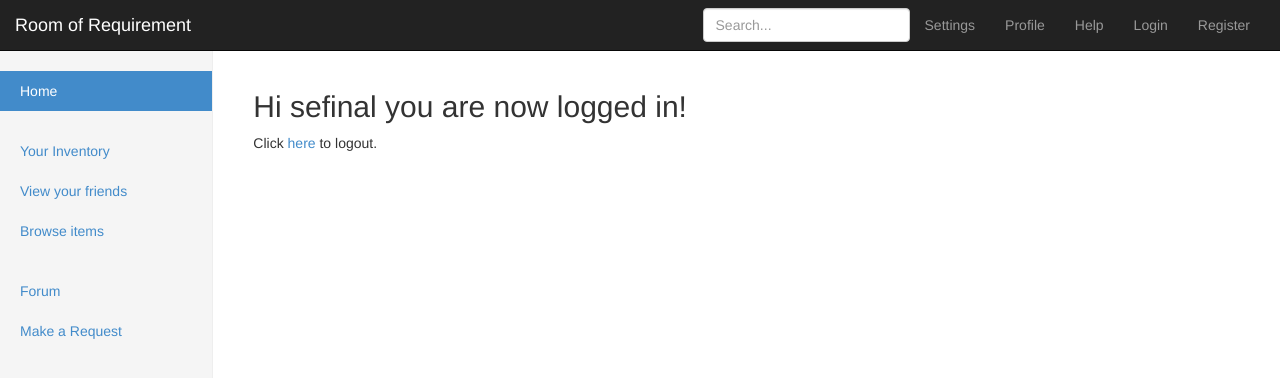
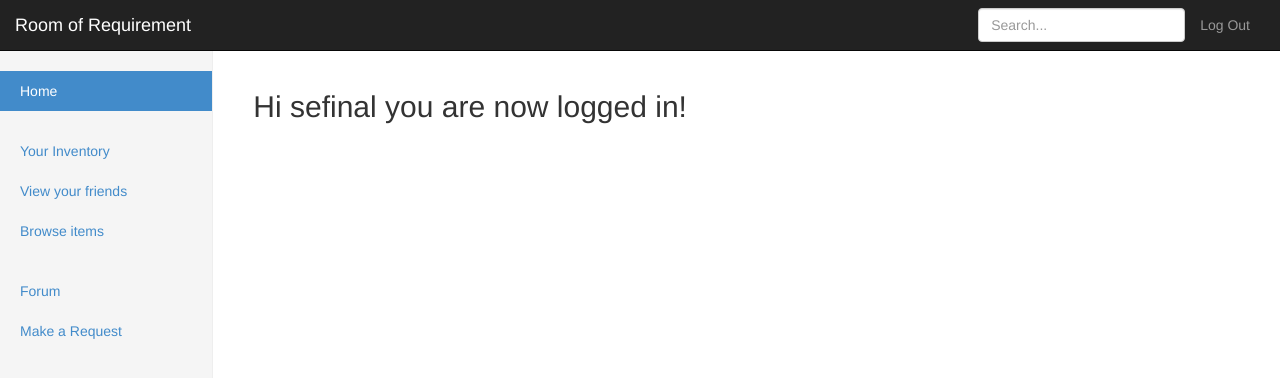
Before and after one commit to Nishant-MC/SE-Final-Project, a Django app: page /accounts/loggedin/ in a window 1280 px wide. Shown: the top 378 px of the page. Run offline with Django 3.2, Linux system fonts and the light colour scheme; a user stored in the database is signed in; parts of the project's set-up code (start-up, migrations or seed data) failed here and were passed over; some libraries are stand-ins or nearby versions.

Commit message:
Login works well, inventory add and display items by user id works(filtering enabled), changed UI, logout button added and some bug fixing

```diff
--- a/ROR/src/RORapp/settings.py
+++ b/ROR/src/RORapp/settings.py
@@ -36,8 +36,8 @@ INSTALLED_APPS = (
     'django.contrib.sessions',
     'django.contrib.messages',
     'django.contrib.staticfiles',
-    'signups',
     'inventory',
+    #'signups',
 )
 
 MIDDLEWARE_CLASSES = (
--- a/ROR/src/RORapp/urls.py
+++ b/ROR/src/RORapp/urls.py
@@ -22,11 +22,11 @@ urlpatterns = patterns('',
 
     url(r'^inventory/add_success/$', 'inventory.views.add_success', name='addsuccess'),
     # User auth urls
-    url(r'^accounts/login/$', 'RORapp.views.login'),
-    url(r'^accounts/auth/$', 'RORapp.views.auth_view'),
-    url(r'^accounts/logout/$', 'RORapp.views.logout'),
-    url(r'^accounts/loggedin/$', 'RORapp.views.loggedin'),
-    url(r'^accounts/invalid/$', 'RORapp.views.invalid_login'),
+    url(r'^accounts/login/$', 'RORapp.views.login', name='login'),
+    url(r'^accounts/auth/$', 'RORapp.views.auth_view', name='auth_view'),
+    url(r'^accounts/logout/$', 'RORapp.views.logout', name='logout'),
+    url(r'^accounts/loggedin/$', 'RORapp.views.loggedin', name='loggedin'),
+    url(r'^accounts/invalid/$', 'RORapp.views.invalid_login', name='invalidlogin'),
 
     # User registration
     url(r'^accounts/register/$', 'RORapp.views.register_user', name="register"),
--- a/ROR/src/RORapp/views.py
+++ b/ROR/src/RORapp/views.py
@@ -37,7 +37,7 @@ def home(request):
         return HttpResponse("not logged in")
     '''
     return render_to_response("home.html",
-                              args)
+                              args, context_instance=RequestContext(request))
                               #locals(),
                               #context_instance=RequestContext(request)
                               #)
@@ -63,14 +63,16 @@ def auth_view(request):
         return HttpResponseRedirect('/accounts/invalid')
 
 def loggedin(request):
-    return render_to_response('loggedin.html', {'full_name': request.user.username})
+
+    return render_to_response('loggedin.html', {'full_name': request.user.username, 'user_name':request.user.username})
 
 def invalid_login(request):
-    return render_to_response('invalid_login.html')
+    return render_to_response('login_invalid.html')
 
 def logout(request):
     auth.logout(request)
-    return render_to_response('logout.html')
+    return HttpResponseRedirect('/')
+    #return render_to_response('logout.html')
 
 ### REGISTRATION ###
 
--- a/ROR/static/templates/home.html
+++ b/ROR/static/templates/home.html
@@ -7,7 +7,7 @@
 
 
         {% if user_name %}
-            <p>{{ user_name }}</p>
+            <p>{{ user_name }} is logged in</p>
         {% else %}
 
             <h2> Login</h2>
--- a/ROR/static/templates/loggedin.html
+++ b/ROR/static/templates/loggedin.html
@@ -3,6 +3,6 @@
 {% block content %}
 
     <h2> Hi {{full_name}} you are now logged in!</h2>
-    <p>Click <a href="/accounts/logout/">here</a> to logout.</p>
+
 
 {% endblock %}
--- a/ROR/static/templates/invalid.html
+++ b/ROR/static/templates/login_invalid.html
@@ -3,6 +3,6 @@
 {% block content %}
 
     <h2>Your login details are invalid!</h2>
-    <p>Click <a href="/accounts/login/">here</a> to login again.</p>
+    <p>Click <a href="{% url 'home' %}">here</a> to login again.</p>
 
 {% endblock %}
--- a/ROR/static/templates/navbar.html
+++ b/ROR/static/templates/navbar.html
@@ -7,15 +7,13 @@
             <span class="icon-bar"></span>
             <span class="icon-bar"></span>
           </button>
-          <a class="navbar-brand" href="#">Room of Requirement</a>
+          <a class="navbar-brand" href="{% url 'home' %}">Room of Requirement</a>
         </div>
         <div class="navbar-collapse collapse">
           <ul class="nav navbar-nav navbar-right">
-            <li><a href="#">Settings</a></li>
-            <li><a href="#">Profile</a></li>
-            <li><a href="#">Help</a></li>
-            <li><a href="#">Login</a></li>
-            <li><a href="{% url 'register' %}">Register</a></li>
+            {% if user_name %}
+            <li><a href="{% url 'logout' %}">Log Out</a></li>
+            {% endif %}
           </ul>
           <form class="navbar-form navbar-right">
             <input type="text" class="form-control" placeholder="Search...">
--- a/ROR/static/templates/register_success.html
+++ b/ROR/static/templates/register_success.html
@@ -3,6 +3,6 @@
 {% block content %}
 
     <h2>You have registered!</h2>
-    <p>Click <a href="/accounts/login/">here</a> to login again</p>
+    <p>Click <a href="/accounts/login/">here</a> to login</p>
 
 {% endblock %}
```
Also changed, not shown: ROR/src/inventory/forms.py (+24 -1 lines), ROR/src/inventory/models.py (+5 -2 lines), ROR/src/inventory/views.py (+20 -5 lines), ROR/static/templates/inventory.html (+18 -1 lines), ROR/src/db.sqlite3, 6 other files.
